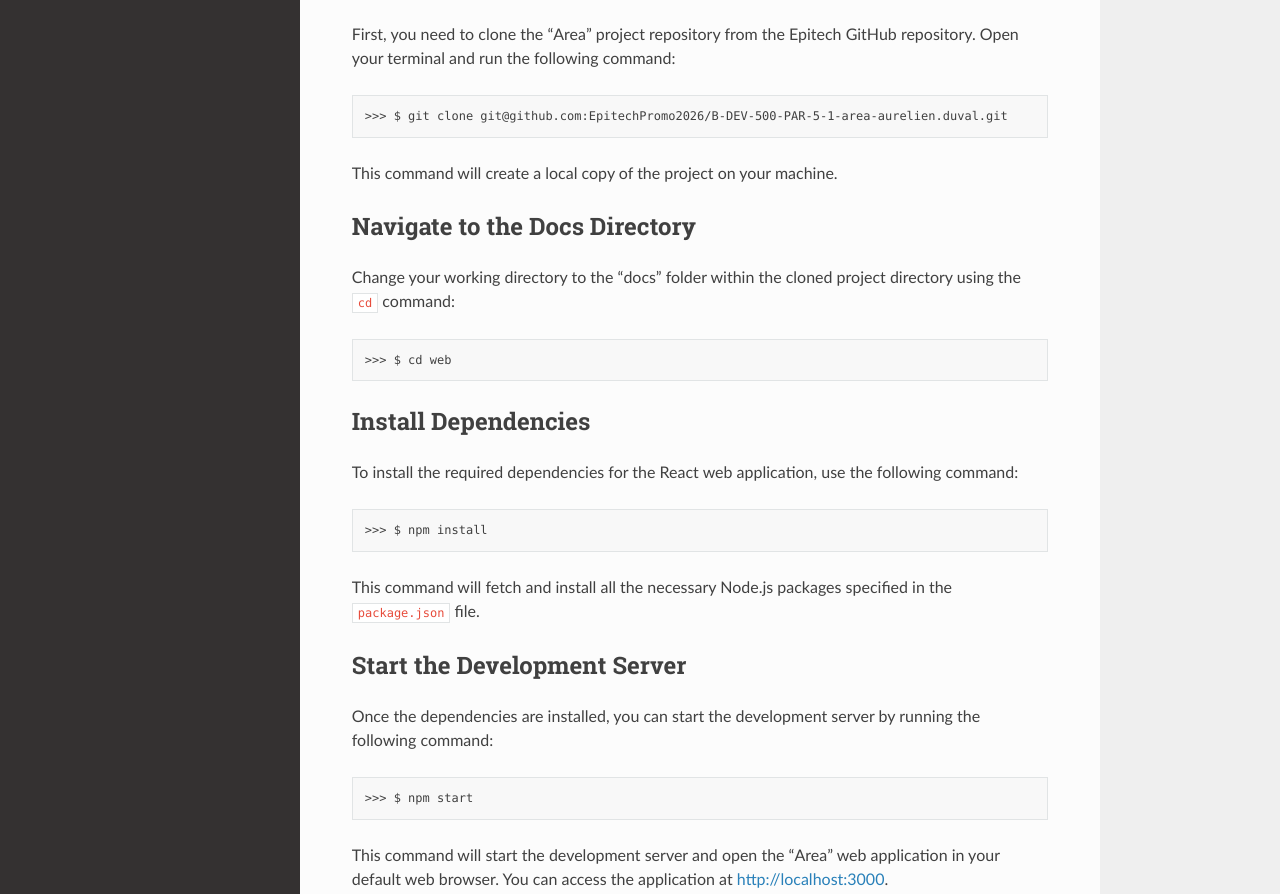
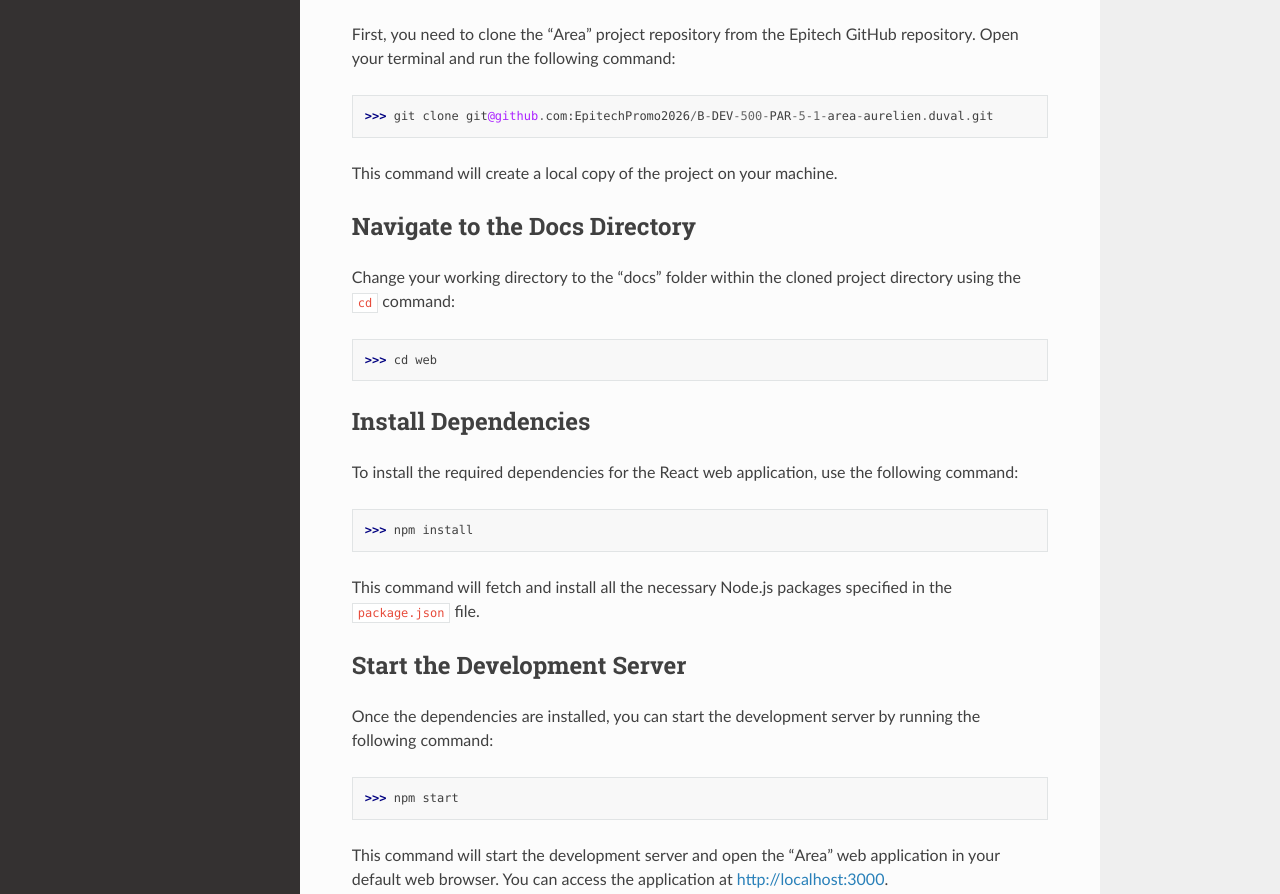
Before and after one commit to sabry134/Area-Documentation, a Sphinx documentation site: the page built from docs/source/usage.rst, in a window 1280 px wide and 1400 px high. Shown: the part 441-1335 px from the top of the window. Built offline with Sphinx 7.4.7 and the Read the Docs theme 2.0.0, drawn with Linux system fonts in a browser that asks for light colours.

```diff
--- a/docs/source/usage.rst
+++ b/docs/source/usage.rst
@@ -17,7 +17,7 @@ Clone the Repository
 First, you need to clone the "Area" project repository from the Epitech GitHub repository. Open your terminal and run the following command::
 
 
->>> $ git clone git@github.com:EpitechPromo2026/B-DEV-500-PAR-5-1-area-aurelien.duval.git
+>>> git clone git@github.com:EpitechPromo2026/B-DEV-500-PAR-5-1-area-aurelien.duval.git
 
 This command will create a local copy of the project on your machine.
 
@@ -26,7 +26,7 @@ Navigate to the Docs Directory
 
 Change your working directory to the "docs" folder within the cloned project directory using the ``cd`` command::
 
->>> $ cd web
+>>> cd web
 
 
 Install Dependencies
@@ -34,7 +34,7 @@ Install Dependencies
 
 To install the required dependencies for the React web application, use the following command::
 
->>> $ npm install
+>>> npm install
 
 This command will fetch and install all the necessary Node.js packages specified in the ``package.json`` file.
 
@@ -43,7 +43,7 @@ Start the Development Server
 
 Once the dependencies are installed, you can start the development server by running the following command::
 
->>> $ npm start
+>>> npm start
 
 
 This command will start the development server and open the "Area" web application in your default web browser. You can access the application at http://localhost:3000.
```
